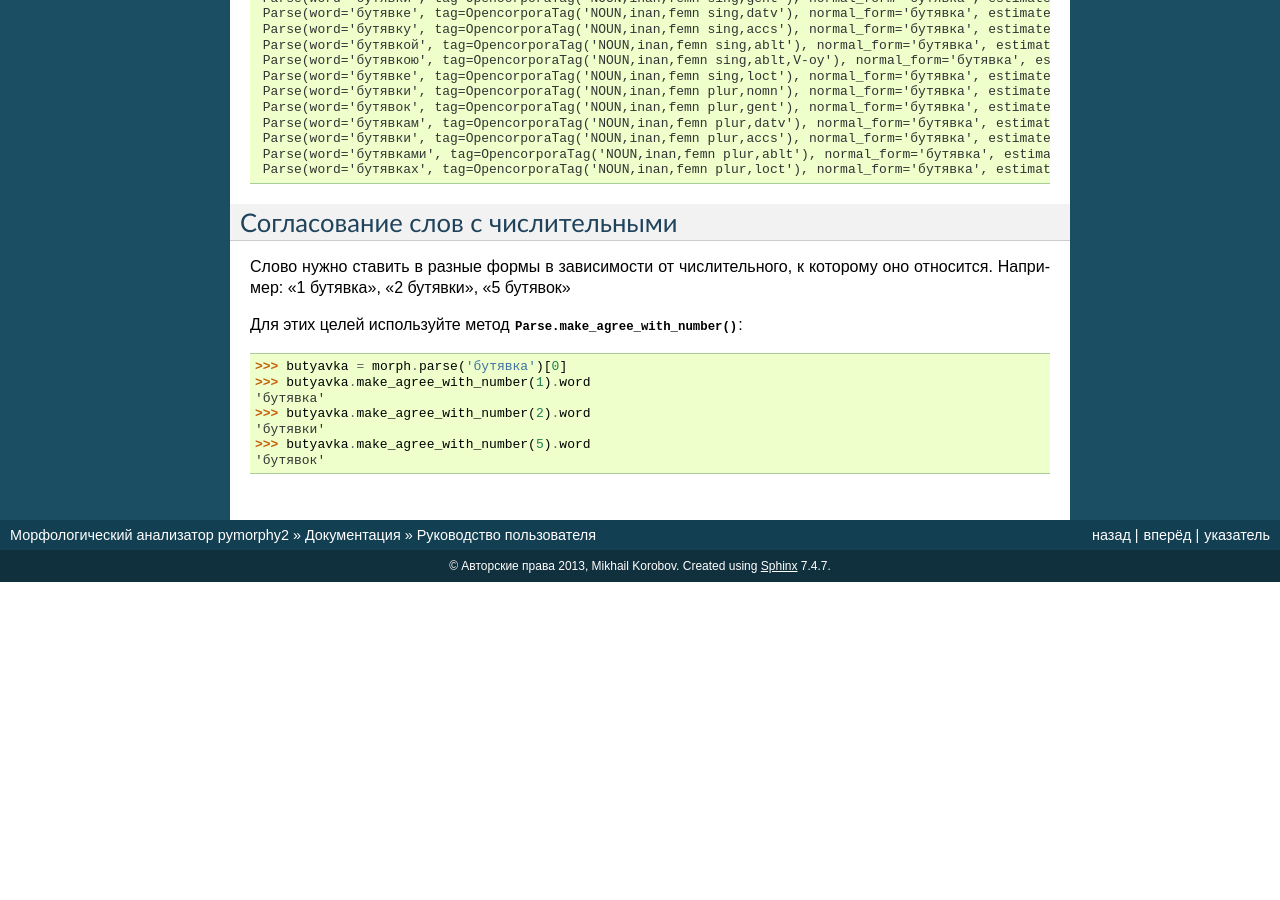
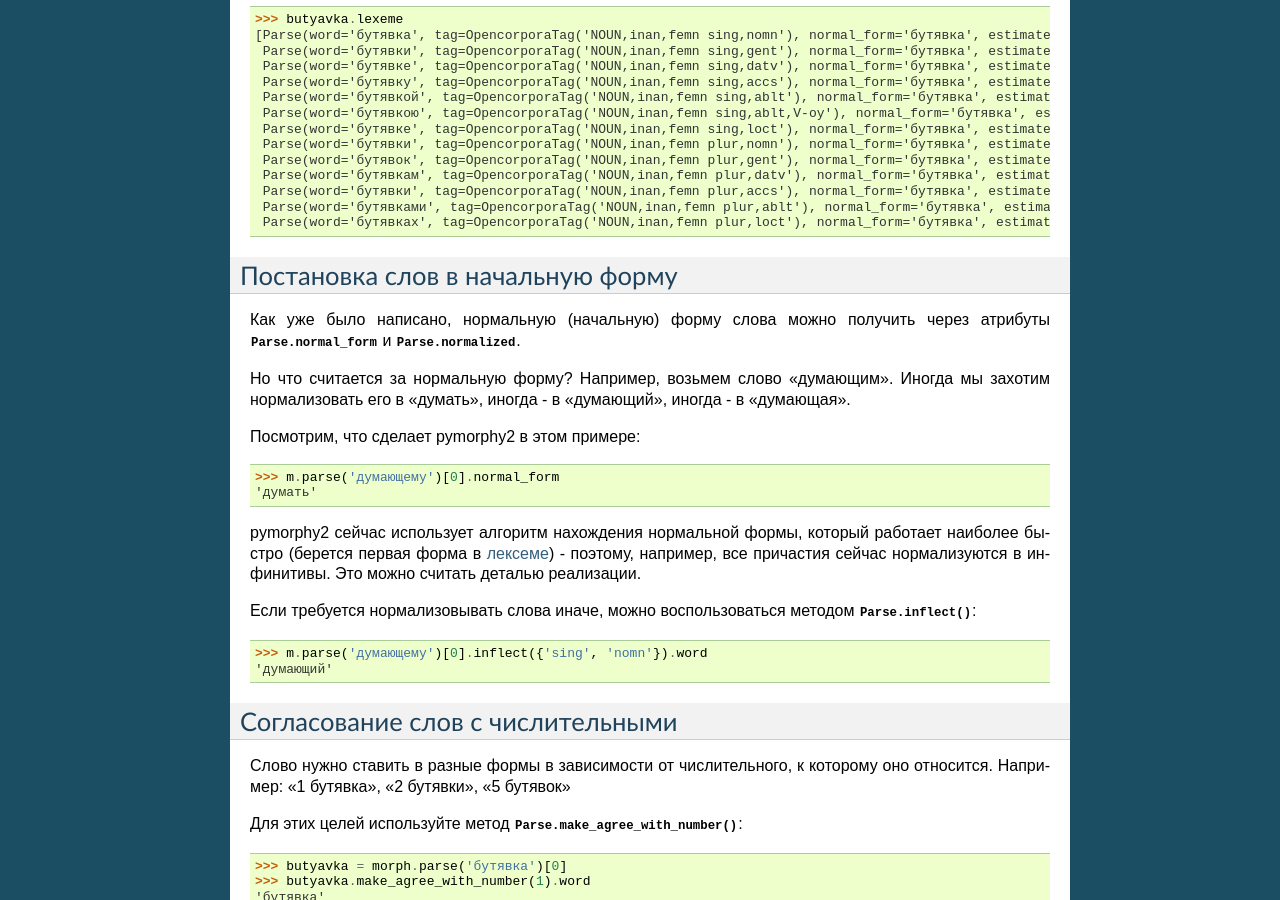
Before and after one commit to pymorphy2/pymorphy2, a Sphinx documentation site: the page built from docs/user/guide.rst, in a window 1280 px wide and 900 px high, scrolled down 3223 px. Built offline with Sphinx 7.4.7, drawn with Linux system fonts in a browser that asks for light colours; pages that are not in the unit, such as notebooks, are missing from menus; before the commit the page ends 3805 px from its top, so only the background shows below that; some of the changed text lies outside the part shown.

Commit message:
extended docs about word normalization

```diff
--- a/docs/user/guide.rst
+++ b/docs/user/guide.rst
@@ -209,10 +213,39 @@
      Parse(word='бутявками', tag=OpencorporaTag('NOUN,inan,femn plur,ablt'), normal_form='бутявка', estimate=0.5, methods_stack=((<DictionaryAnalyzer>, 'явками', 8, 11), (<UnknownPrefixAnalyzer>, 'бут'))),
      Parse(word='бутявках', tag=OpencorporaTag('NOUN,inan,femn plur,loct'), normal_form='бутявка', estimate=0.5, methods_stack=((<DictionaryAnalyzer>, 'явках', 8, 12), (<UnknownPrefixAnalyzer>, 'бут')))]
 
+.. _normalization:
+
+Постановка слов в начальную форму
+---------------------------------
+
+Как уже было написано, нормальную (начальную) форму слова можно получить
+через атрибуты :attr:`Parse.normal_form` и :attr:`Parse.normalized`.
+
+Но что считается за нормальную форму? Например, возьмем слово "думающим".
+Иногда мы захотим нормализовать его в "думать", иногда - в "думающий",
+иногда - в "думающая".
+
+Посмотрим, что сделает pymorphy2 в этом примере:
+
+    >>> m.parse('думающему')[0].normal_form
+    'думать'
+
+pymorphy2 сейчас использует алгоритм нахождения нормальной формы,
+который работает наиболее быстро (берется первая форма
+в :term:`лексеме <лексема>`) - поэтому, например, все причастия сейчас
+нормализуются в инфинитивы. Это можно считать деталью реализации.
+
+Если требуется нормализовывать слова иначе, можно воспользоваться
+методом :meth:`Parse.inflect`::
+
+    >>> m.parse('думающему')[0].inflect({'sing', 'nomn'}).word
+    'думающий'
+
 Согласование слов с числительными
 ---------------------------------
 
-Слово нужно ставить в разные формы в зависимости от числительного, к которому оно относится. Например: "1 бутявка", "2 бутявки", "5 бутявок"
+Слово нужно ставить в разные формы в зависимости от числительного,
+к которому оно относится. Например: "1 бутявка", "2 бутявки", "5 бутявок"
 
 Для этих целей используйте метод :meth:`Parse.make_agree_with_number`::
 
```
Also changed, not shown: other parts of docs/user/guide.rst (+4 -0 lines).
